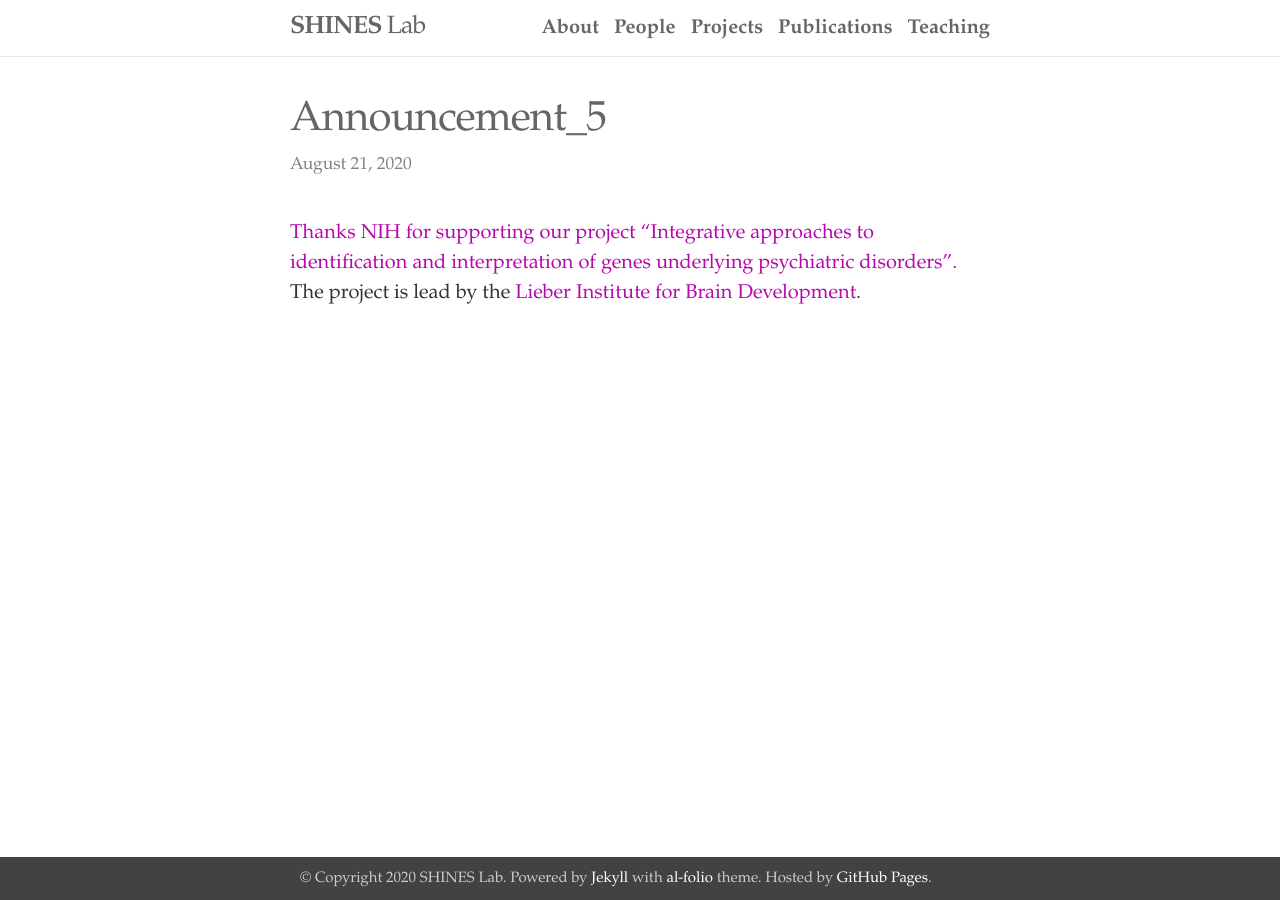
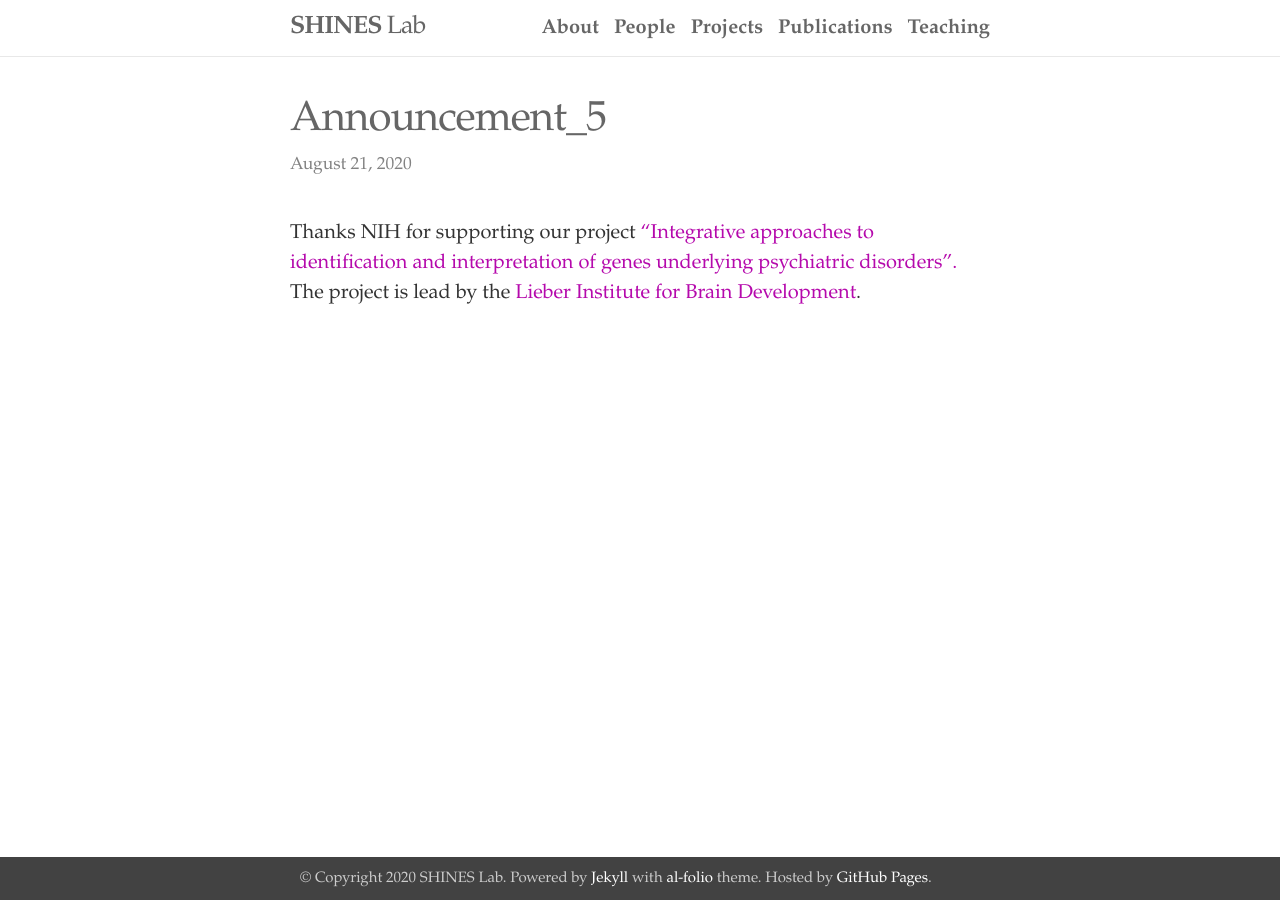
Before and after one commit to shines-lab/shines-lab.github.io, a Jekyll site: the page built from _news/announcement_5.md, in a window 1280 px wide. Built offline with Jekyll 4.4.1, drawn with Linux system fonts in a browser that asks for light colours.

```diff
--- a/_news/announcement_5.md
+++ b/_news/announcement_5.md
@@ -4,4 +4,4 @@ date: 2020-08-21
 inline: true
 ---
 
-<a href="https://www.egr.uh.edu/news/202008/lin-receives-sub-award-nih-grant-work-psychiatric-genetics"> Thanks NIH for supporting our project "Integrative approaches to identification and interpretation of genes underlying psychiatric disorders".</a> The project is lead by the <a href="https://www.libd.org"> Lieber Institute for Brain Development</a>.
+Thanks NIH for supporting our project <a href="https://www.egr.uh.edu/news/202008/lin-receives-sub-award-nih-grant-work-psychiatric-genetics">"Integrative approaches to identification and interpretation of genes underlying psychiatric disorders".</a> The project is lead by the <a href="https://www.libd.org"> Lieber Institute for Brain Development</a>.
```
